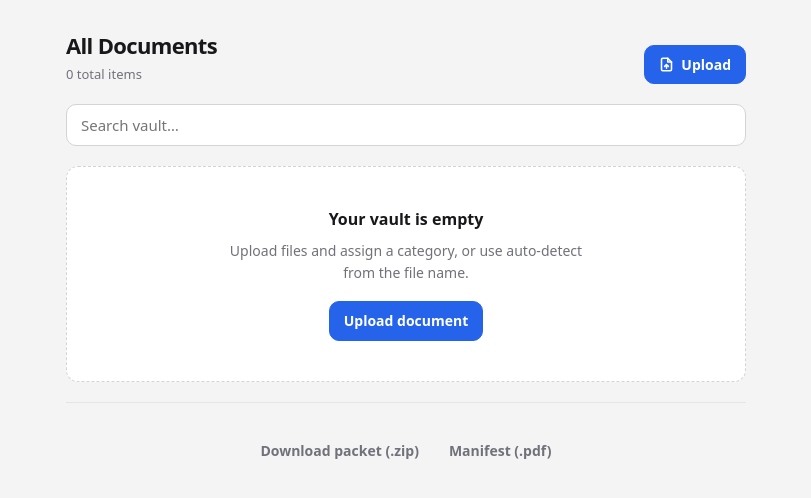
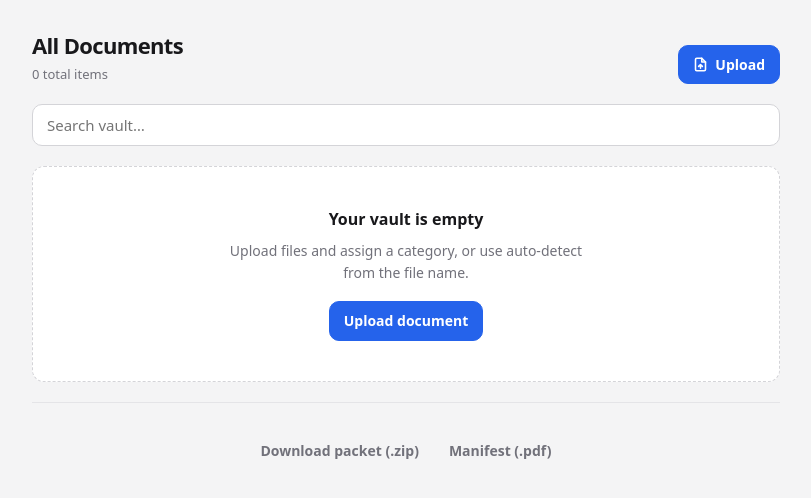
Before and after one commit to Roamingstatus/travel-nurse-credentials, a FastAPI app: template app/templates/documents.html in a window 1280 px wide. Shown: the part 65-563 px from the top of the page, without its empty margins (234-1045 px from the left). Run offline with FastAPI, Linux system fonts and the light colour scheme; the template is opened without the code that fills it, so the values that code supplies are empty; some libraries are stand-ins or nearby versions.

Commit message:
Increase the width of display cards for better visibility
Update CSS files to increase the max-width of credential elements from 680px to 748px.

Replit-Commit-Author: Agent
Replit-Commit-Session-Id: 669cec42-3c3c-4f02-b709-64a9de3e173f
Replit-Commit-Checkpoint-Type: full_checkpoint
Replit-Commit-Event-Id: e1f60096-c989-4664-b849-139b2bf084b0
Replit-Commit-Screenshot-Url: https://storage.googleapis.com/screenshot-production-us-central1/4455211f-c3a7-4220-a33f-65d766faa846/669cec42-3c3c-4f02-b709-64a9de3e173f/jouqdd6
Replit-Helium-Checkpoint-Created: true

```diff
--- a/app/static/style.css
+++ b/app/static/style.css
@@ -2630,7 +2630,7 @@ body.dpm-open { overflow: hidden; }
 .vault-search,
 .vault-tab-shell,
 .vault-empty-banner {
-  max-width: 680px;
+  max-width: 748px;
   margin-left: auto;
   margin-right: auto;
 }
--- a/app/static/style.v5.css
+++ b/app/static/style.v5.css
@@ -2630,7 +2630,7 @@ body.dpm-open { overflow: hidden; }
 .vault-search,
 .vault-tab-shell,
 .vault-empty-banner {
-  max-width: 680px;
+  max-width: 748px;
   margin-left: auto;
   margin-right: auto;
 }
```
